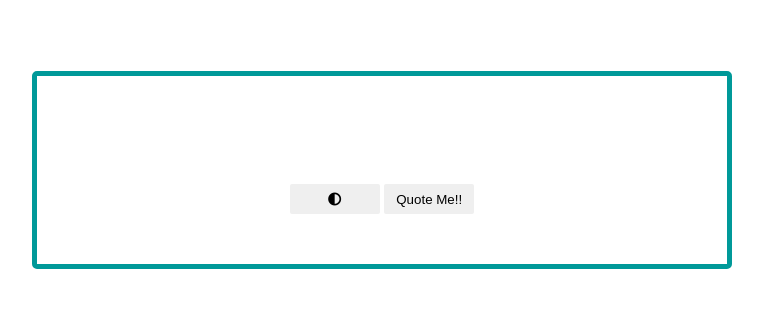
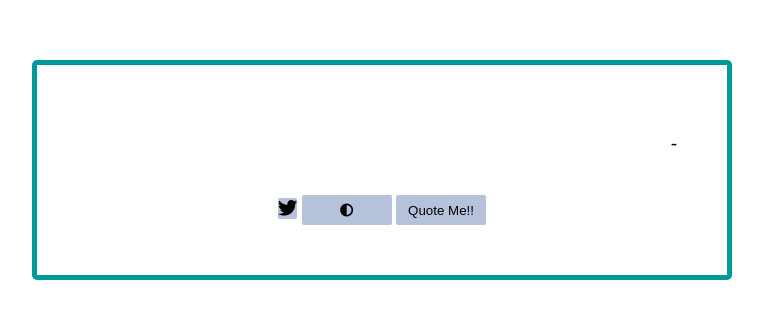
Before and after one commit to sarthakdelori/quote-generator, a plain HTML site: page index.html in a window 1280 px wide. Shown: the part 182-500 px from the top of the page, without its empty margins (258-1021 px from the left). Drawn offline with Linux system fonts and the light colour scheme.

Commit message:
added-tweet-share

```diff
--- a/css/quotes.css
+++ b/css/quotes.css
@@ -33,20 +33,27 @@ body{
   text-align: center;
 }
 
-#quote-box > button{
+.button{
   width: 90px;
   height: 30px;
   margin: 0 auto;
   font-weight: 300;
   margin-top: 40px;
+  background-color: rgb(182, 194, 218);
   outline: none;
   border-color: transparent;
   border-radius: 2px;
 }
 
-#quote-box > button:hover{
+.button:hover{
   cursor: pointer;
   background-color: aquamarine;
+}
+
+#tweet-quote{
+  font-size: larger;
+  width: 200px;
+  text-decoration: none;
 }
 
 #quote{
@@ -54,7 +61,7 @@ body{
   text-align: left;
 }
 
-#author{
+.author-div{
   text-align: right;
   font-size:1.2rem;
 }
--- a/index.html
+++ b/index.html
@@ -14,9 +14,10 @@
     <div id="quote-box">
       <div id = 'quote'></div>
       <br />
-      <div id = 'author'></div>
-      <button id="toggle"><i class = 'fa fa-adjust'></i></button>
-      <button id = 'btn' >Quote Me!!</button>
+      <div class = 'author-div'><em id = 'author'>-</em></div>
+      <a class = "button" target = "_blank" id="tweet-quote"><i class = 'fab fa-twitter'></i></a>
+      <button id="toggle" class = "button"><i class = 'fa fa-adjust'></i></button>
+      <button id = 'btn' class = "button">Quote Me!!</button>
     </div>
   </div>
   <script src="js/quotes.js"></script>
--- a/js/quotes.js
+++ b/js/quotes.js
@@ -2,6 +2,7 @@ const url = "https://gist.githubusercontent.com/camperbot/5a022b72e96c4c9585c32b
 var quote = document.querySelector('#quote');
 var btn = document.querySelector('#btn');
 var author = document.querySelector('#author');
+var tweetQuote = document.querySelector('#tweet-quote');
 var quotesData;
 
 function getQuotes(){
@@ -12,7 +13,8 @@ function getQuotes(){
     quotesData = data;
     var num = Math.floor(Math.random() * quotesData.quotes.length);
     var quoteOutput = quotesData.quotes[num].quote;
-    var authorOutput = `<em>-${quotesData.quotes[num].author}</em>`;
+    var authorOutput = `${quotesData.quotes[num].author}`;
+    tweetQuote.href = 'https://twitter.com/intent/tweet?hashtags=quotes&related=freecodecamp&text=' + '"' + quoteOutput + '" - ' + authorOutput;
     setTimeout(function(){quote.innerHTML = quoteOutput;
     author.innerHTML = authorOutput;},500);
   })
@@ -27,9 +29,7 @@ function toggleTheme(){
 
 toggle.addEventListener('click', toggleTheme)
 
-function togglebtnTheme(){
-  var togglebtn = document.getElementById('toggle');
-  togglebtn.classList.toggle("togglebtn");
-}
 
-togglebtn.addEventListener('click', togglebtnTheme)
+// function tweeti(){
+// }
+// tweetQuote.addEventListener('click', tweeti);
```
